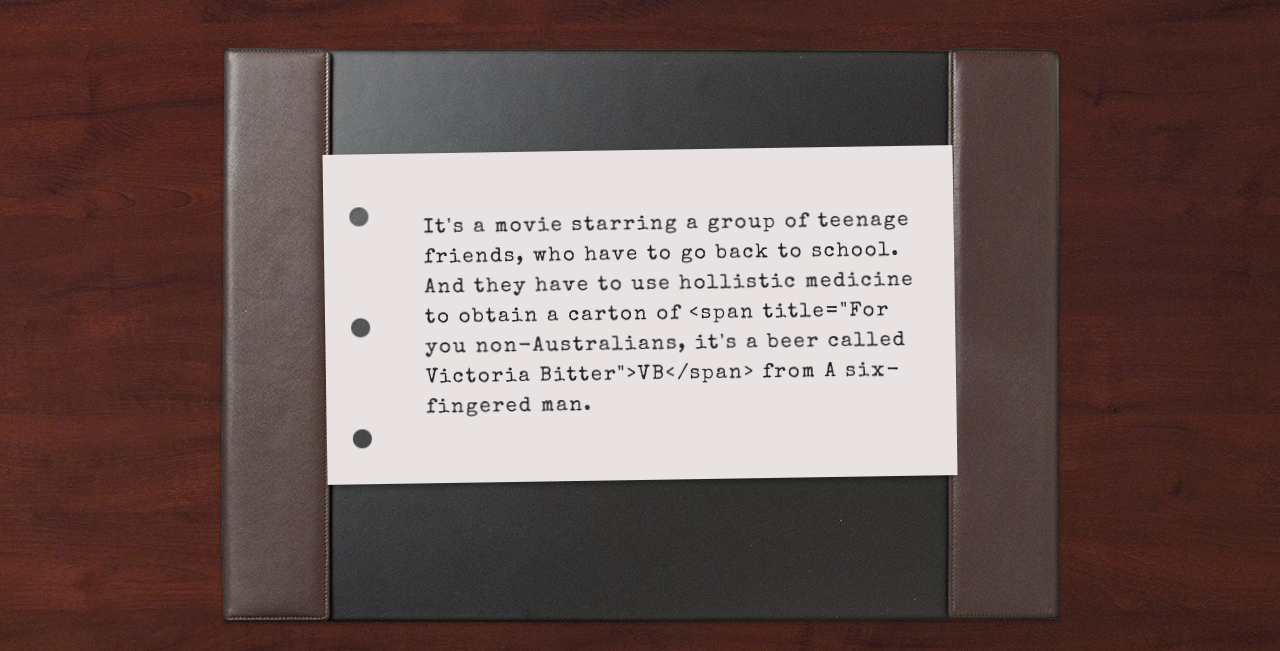
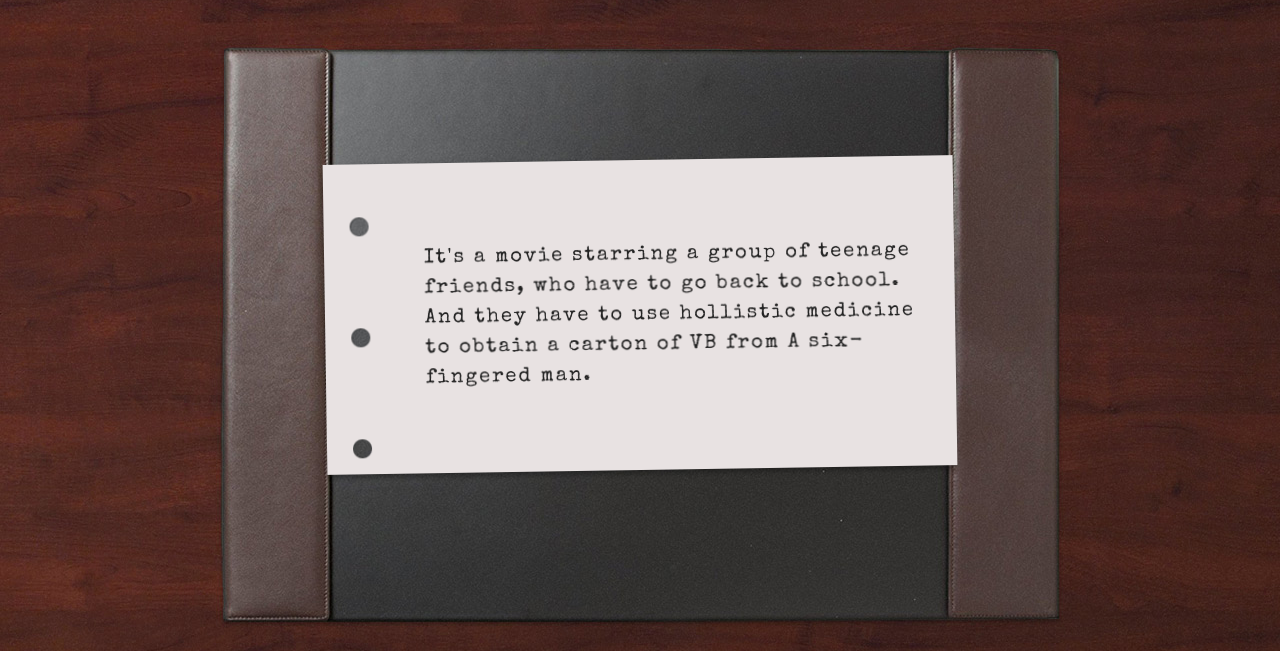
Before and after one commit to mephysto/movie-generator, a website: page new/index.html in a window 1280 px wide. Shown: the part 149-800 px from the top of the page. Drawn offline with nearby package versions, Linux system fonts and the light colour scheme; files that its build step writes are made by us from their sources.

Commit message:
clean up, aoso for main index

```diff
--- a/index.html
+++ b/index.html
@@ -64,7 +64,6 @@
     <link rel="stylesheet" href="fonts/css/font-awesome.min.css">
     <link href='https://fonts.googleapis.com/css?family=Limelight|Special+Elite' rel='stylesheet' type='text/css'>
     <link rel="stylesheet" href="css/styles.css">
-    <script src="js/vendor/modernizr-2.8.3.min.js"></script>
   </head>
   <body>
     <script>
@@ -124,12 +123,6 @@
       </div>
   </footer>
 </div>
-
-
-  <script src="//ajax.googleapis.com/ajax/libs/jquery/1.11.2/jquery.min.js"></script>
-  <script>window.jQuery || document.write('<script src="js/vendor/jquery-1.11.2.min.js"><\/script>')</script>
-
-  <script src="js/main.min.js"></script>
   <script>
     (function(i,s,o,g,r,a,m){i['GoogleAnalyticsObject']=r;i[r]=i[r]||function(){
       (i[r].q=i[r].q||[]).push(arguments)},i[r].l=1*new Date();a=s.createElement(o),
--- a/js/main.js
+++ b/js/main.js
@@ -14,7 +14,8 @@
       title: "",
       plot: ""
     };
-  const audio = new Audio('../audio/paper.mp3');
+  // const audio = new Audio('../audio/paper.mp3');
+  const audio = new Audio(thisWebsiteURL + 'audio/paper.mp3');
   // Take a chance and Roll a dice (100 sided, with floating points)!
   // feed it a percentage chance you want it to return true
   const rollDice = (chance = 50) => chance > Math.random() * 100; // ES6 sure is sexy
@@ -46,12 +47,16 @@
       perDiv.classList.add('perforation');
       const quoteTextDiv = document.createElement('div');
       quoteTextDiv.classList.add('quotetext');
-      quoteTextDiv.innerText = text;
+      const quoteTextP = document.createElement('p');
+      quoteTextP.innerHTML = text;
+      quoteTextDiv.appendChild(quoteTextP);
       newBlockQuote.appendChild(perDiv);
       newBlockQuote.appendChild(quoteTextDiv);
       return newBlockQuote;
     }
-    currentMovieText = nextMovieText.plot;
+    const tempEl = document.createElement('p');
+    tempEl.innerHTML = nextMovieText.plot;
+    currentMovieText = tempEl.innerText; // some of my lines have HTML in there
     nextMovieText.plot = "";
     if (rollDice(15)) {
       nextMovieText = generateQuickie();
--- a/sass/styles.scss
+++ b/sass/styles.scss
@@ -35,7 +35,7 @@
   background-image: url(../img/desk@mob.jpg),  url(../img/desk@mob-pattern.jpg);
   background-repeat: no-repeat, repeat;
   background-position: 50%;
-  // background-attachment: fixed;
+  background-attachment: fixed;
   @media only screen and (min-width: 640px) {
     background-image: url(../img/desk@0,5x.jpg);
     background-size: cover;
@@ -277,9 +277,6 @@
   padding-top: 50px;
   padding-bottom: 50px;
   transition: transform ease-out 250ms;
-  p{
-    text-align: center;
-  }
   blockquote{
     position: absolute;
     top: 50%;
```
Also changed, not shown: css/styles.css, js/main.min.js, 1 other file.
